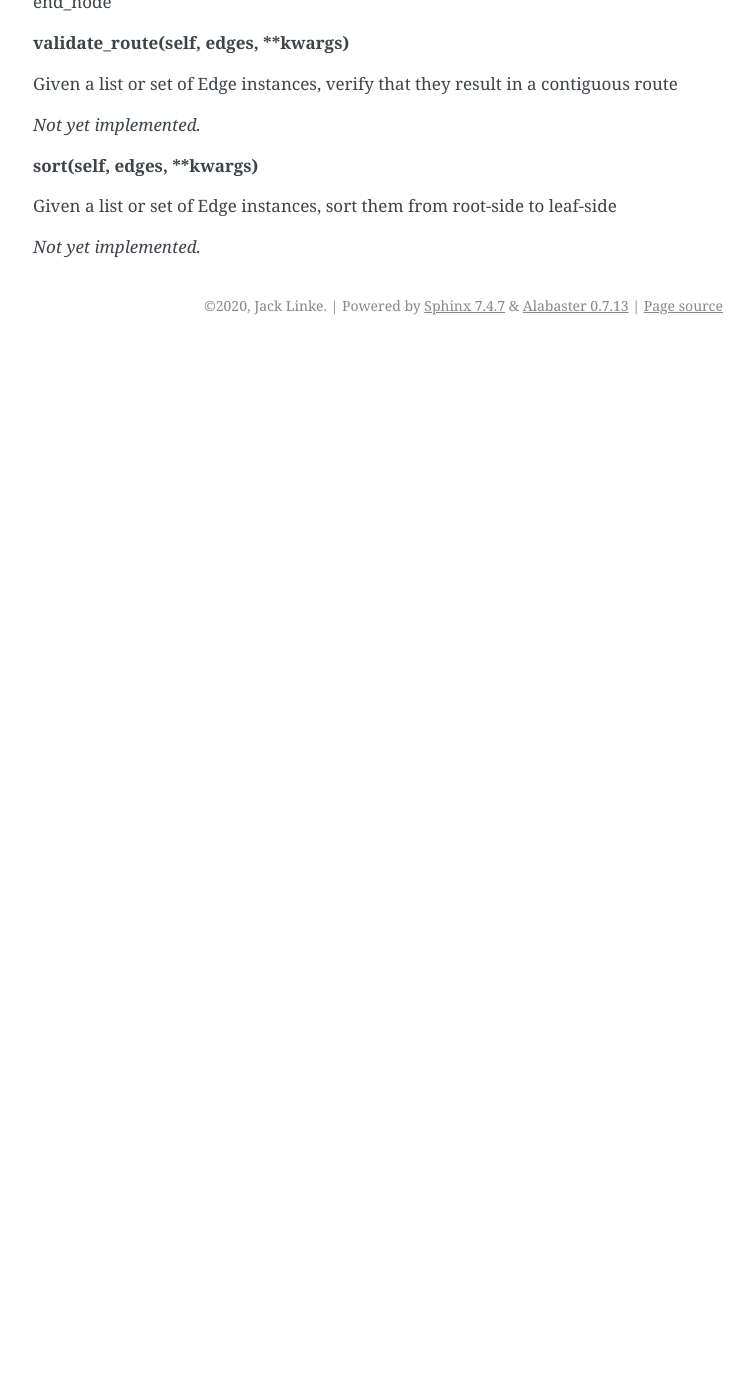
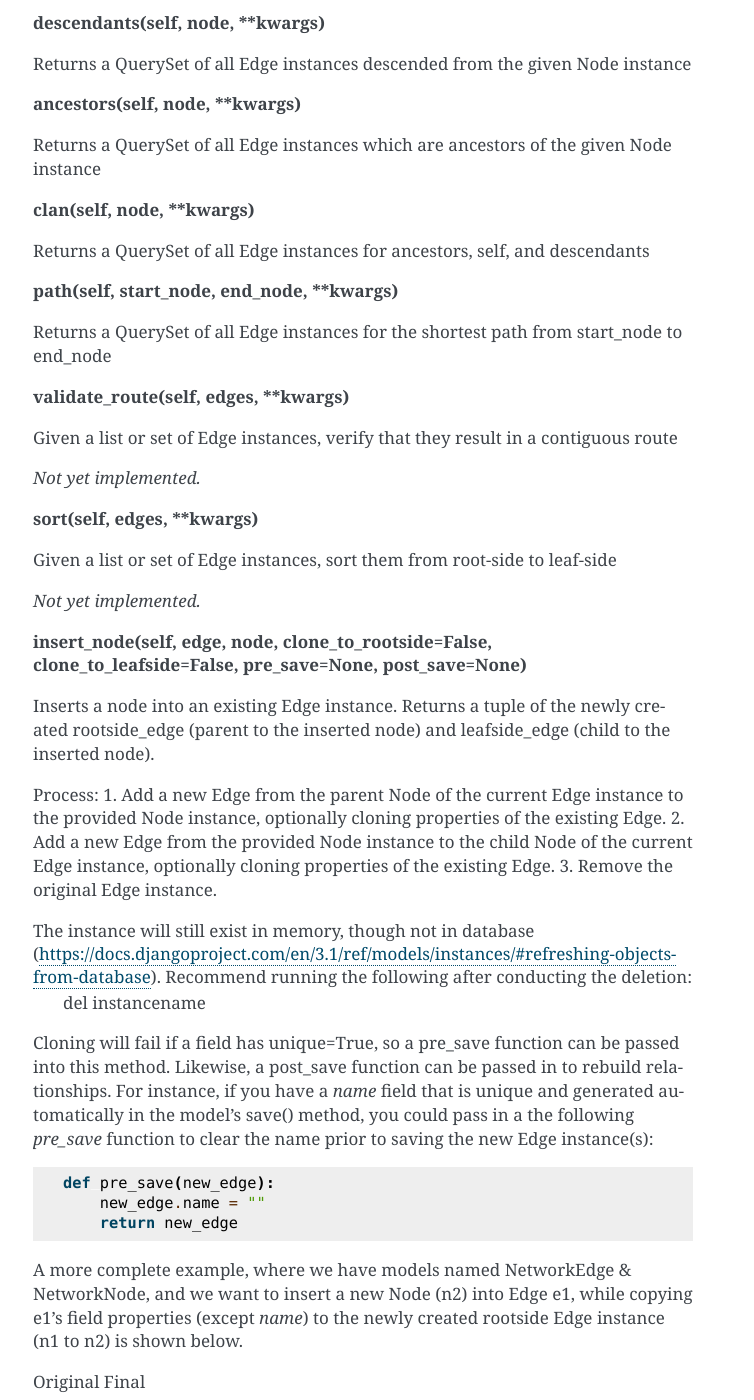
Before and after one commit to OmenApps/django-postgresql-dag, a Sphinx documentation site: the page built from docs/methods.rst, in a window 1280 px wide and 1400 px high, scrolled down 4910 px. Shown: the whole window, without its empty margins (387-1141 px from the left). Built offline with Sphinx 7.4.7, drawn with Linux system fonts in a browser that asks for light colours; before the commit the page ends 5255 px from its top, so only the background shows below that; some of the changed text lies outside the part shown.

Commit message:
Updated to reflect addition of insert_node and other small improvements.

```diff
--- a/docs/methods.rst
+++ b/docs/methods.rst
@@ -115,9 +115,13 @@ Returns a QuerySet of all nodes that share a child with this node and self
 
 Given an ending Node instance, returns a boolean value determining whether there is a path from the current Node instance to the ending Node instance
 
+Optional keyword argument: directional (boolean: if True, path searching operates normally, in a leafward only direction. If False, search operates in both directions)
+
 **path(self, ending_node, \*\*kwargs)**
 
 Returns a QuerySet of the shortest path from self to ending node, optionally in either direction. The resulting Queryset is sorted from root-side, toward leaf-side, regardless of the relative position of starting and ending nodes.
+
+Optional keyword argument: directional (boolean: if True, path searching operates normally, in a leafward only direction. If False, search operates in both directions)
 
 **distance(self, ending_node, \*\*kwargs)**
 
@@ -139,9 +143,13 @@ Returns True if the current Node instance has no parents nor children
 
 Provided an ending_node Node instance, returns True if the current Node instance and is an ancestor of the provided Node instance
 
+Optional keyword argument: directional (boolean: if True, path searching operates normally, in a leafward only direction. If False, search operates in both directions)
+
 **is_descendant_of(self, ending_node, \*\*kwargs)**
 
 Provided an ending_node Node instance, returns True if the current Node instance and is a descendant of the provided Node instance
+
+Optional keyword argument: directional (boolean: if True, path searching operates normally, in a leafward only direction. If False, search operates in both directions)
 
 **is_sibling_of(self, ending_node)**
 
@@ -232,3 +240,54 @@ Given a list or set of Edge instances, verify that they result in a contiguous r
 Given a list or set of Edge instances, sort them from root-side to leaf-side
 
 *Not yet implemented.*
+
+**insert_node(self, edge, node, clone_to_rootside=False, clone_to_leafside=False, pre_save=None, post_save=None)**
+
+Inserts a node into an existing Edge instance. Returns a tuple of the newly created rootside_edge (parent to the inserted node) and leafside_edge (child to the inserted node).
+
+Process:
+1. Add a new Edge from the parent Node of the current Edge instance to the provided Node instance, optionally cloning properties of the existing Edge.
+2. Add a new Edge from the provided Node instance to the child Node of the current Edge instance, optionally cloning properties of the existing Edge.
+3. Remove the original Edge instance.
+
+The instance will still exist in memory, though not in database (https://docs.djangoproject.com/en/3.1/ref/models/instances/#refreshing-objects-from-database). Recommend running the following after conducting the deletion:
+    del instancename
+
+Cloning will fail if a field has unique=True, so a pre_save function can be passed into this method. Likewise, a post_save function can be passed in to rebuild relationships. For instance, if you have a `name` field that is unique and generated automatically in the model's save() method, you could pass in a the following `pre_save` function to clear the name prior to saving the new Edge instance(s):
+
+::
+
+    def pre_save(new_edge):
+        new_edge.name = ""
+        return new_edge
+
+A more complete example, where we have models named NetworkEdge & NetworkNode, and we want to insert a new Node (n2) into Edge e1, while copying e1's field properties (except `name`) to the newly created rootside Edge instance (n1 to n2) is shown below.
+
+Original        Final
+
+n1  o           n1  o
+    |                 \
+    |                  o n2
+    |                 /
+n3  o           n3  o
+
+
+::
+
+    from myapp.models import NetworkEdge, NetworkNode
+
+    n1 = NetworkNode.objects.create(name="n1")
+    n2 = NetworkNode.objects.create(name="n2")
+    n3 = NetworkNode.objects.create(name="n3")
+
+    # Connect n3 to n1
+    n1.add_child(n3)
+
+    e1 = NetworkEdge.objects.last()
+
+    # function to clear the `name` field, which is autogenerated and must be unique
+    def pre_save(new_edge):
+        new_edge.name = ""
+        return new_edge
+
+    NetworkEdge.objects.insert_node(e1, n2, clone_to_rootside=True, pre_save=pre_save)
```
